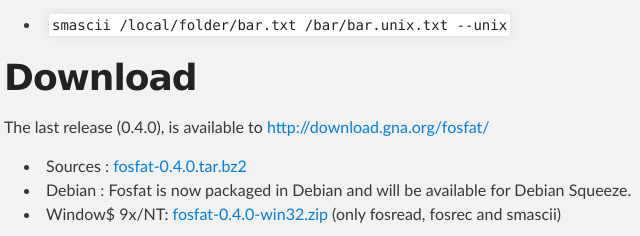
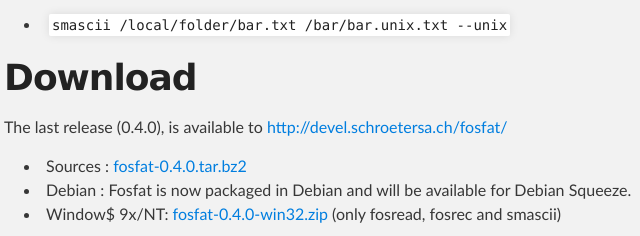
Before and after one commit to Skywalker13/Fosfat, a plain HTML site: page index.html in a window 1280 px wide. Shown: the part 4324-4560 px from the top of the page, 316-956 px from the left. Drawn offline with Linux system fonts and the light colour scheme.

```diff
--- a/index.html
+++ b/index.html
@@ -197,13 +197,13 @@
 </ul><h1>
 <a name="download" class="anchor" href="#download"><span class="octicon octicon-link"></span></a>Download</h1>
 
-<p>The last release (0.4.0), is available to <a href="http://download.gna.org/fosfat/">http://download.gna.org/fosfat/</a></p>
+<p>The last release (0.4.0), is available to <a href="http://devel.schroetersa.ch/fosfat/">http://devel.schroetersa.ch/fosfat/</a></p>
 
 <ul>
-<li>Sources : <a href="http://download.gna.org/fosfat/fosfat-0.4.0.tar.bz2">fosfat-0.4.0.tar.bz2</a>
+<li>Sources : <a href="http://devel.schroetersa.ch/fosfat/fosfat-0.4.0.tar.bz2">fosfat-0.4.0.tar.bz2</a>
 </li>
 <li>Debian : Fosfat is now packaged in Debian and will be available for Debian Squeeze.</li>
-<li>Window$ 9x/NT: <a href="http://download.gna.org/fosfat/fosfat-0.4.0-win32.zip">fosfat-0.4.0-win32.zip</a> (only fosread, fosrec and smascii)</li>
+<li>Window$ 9x/NT: <a href="http://devel.schroetersa.ch/fosfat/fosfat-0.4.0-win32.zip">fosfat-0.4.0-win32.zip</a> (only fosread, fosrec and smascii)</li>
 </ul><h1>
 <a name="feedback" class="anchor" href="#feedback"><span class="octicon octicon-link"></span></a>Feedback</h1>
 
```
Also changed, not shown: params.json (+1 -1 lines).
